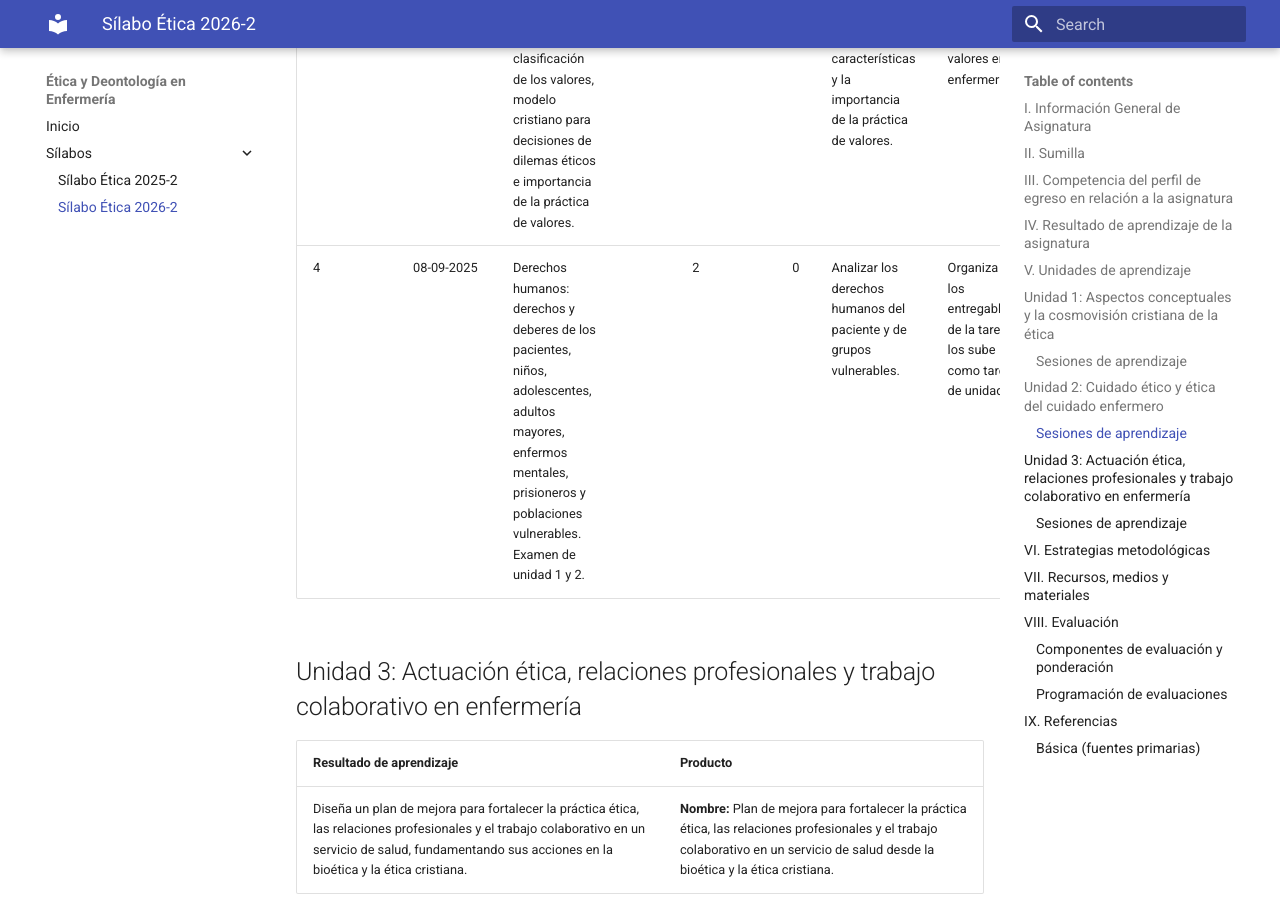
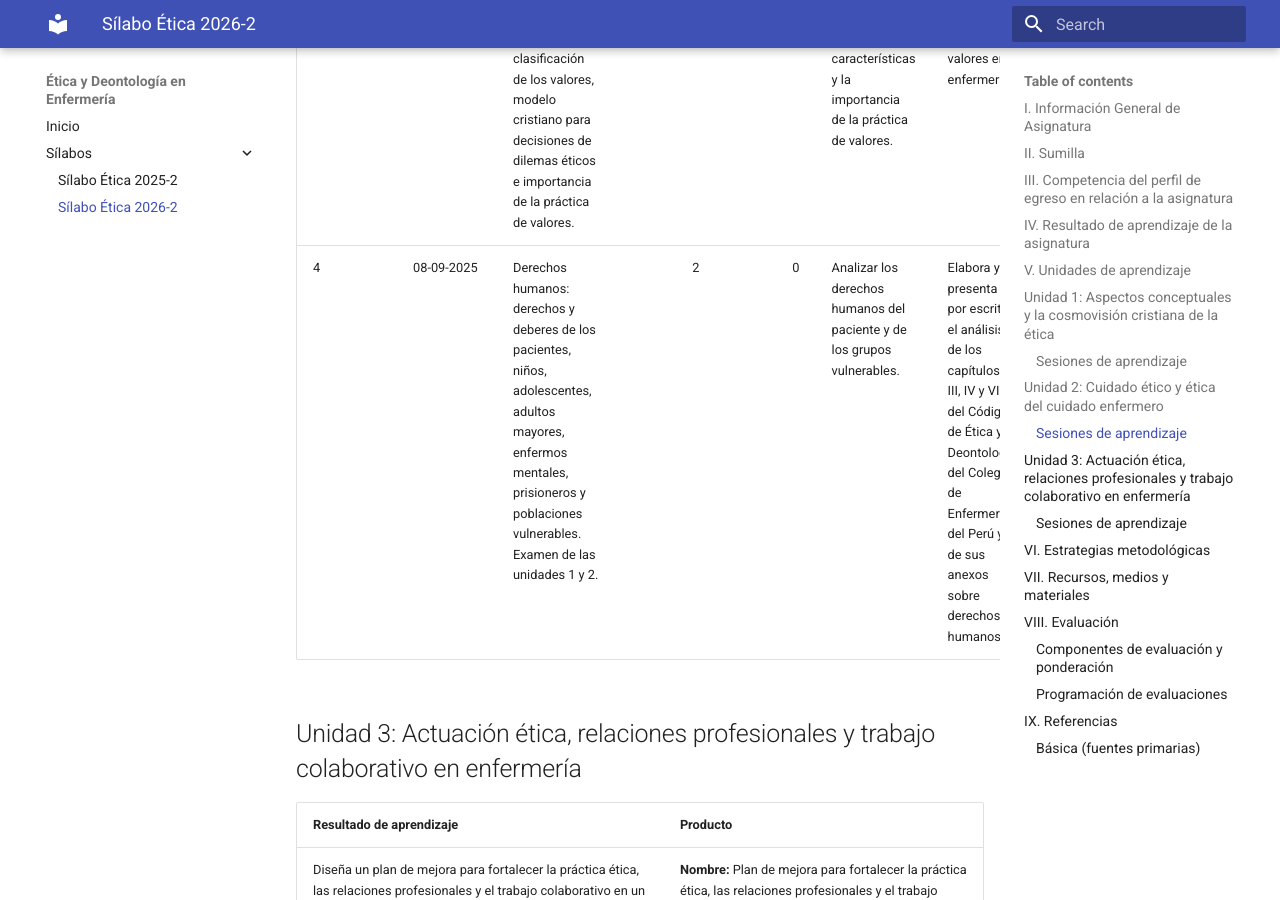
Before and after one commit to 262etica/262etica, an MkDocs documentation site: the page built from docs/silabo_etica_2026_2.md, in a window 1280 px wide and 900 px high, scrolled down 5088 px. Built offline with MkDocs 1.6.1 and Material for MkDocs 9.7.7, drawn with Linux system fonts in a browser that asks for light colours.

Commit message:
first commit

```diff
--- a/docs/silabo_etica_2026_2.md
+++ b/docs/silabo_etica_2026_2.md
@@ -73,7 +73,7 @@ Comprende: aspectos conceptuales y la cosmovisión cristiana de la ética; cuida
 | 1 | 18-08-2025 | Juramento de Florence Nightingale. Código de ética y deontología profesional del enfermero en el ámbito nacional e internacional. Normas legales que rigen el trabajo enfermero: Ley del Enfermero Peruano. | 2 | 0 | Analizar el Juramento de Florence Nightingale, el código de ética y deontología profesional del enfermero y las normas legales que rigen el trabajo enfermero. | Analiza el código de ética y deontología profesional del enfermero y las normas legales que rigen el trabajo enfermero a través de un foro. |
 | 2 | 25-08-2025 | Ética del cuidado humanizado: significado, origen, bases para una ética del cuidado, teoría de ética del cuidado de Carol Gilligan. Bioética: definición y alcance. Principios de enfermería: beneficencia, no maleficencia, justicia y autonomía. Análisis de casos en el campo de la salud de la violación de estos principios. | 2 | 0 | Analizar la bioética y los principios de enfermería: beneficencia, no maleficencia, justicia y autonomía. | Elabora un collage de los principios bioéticos por grupos. |
 | 3 | 01-09-2025 | Valores en enfermería: el valor y sus características, clasificación de los valores, modelo cristiano para decisiones de dilemas éticos e importancia de la práctica de valores. | 2 | 0 | Analizar los valores en enfermería, sus características y la importancia de la práctica de valores. | Desarrolla el taller “Role-Playing de valores en enfermería”. |
-| 4 | 08-09-2025 | Derechos humanos: derechos y deberes de los pacientes, niños, adolescentes, adultos mayores, enfermos mentales, prisioneros y poblaciones vulnerables. Examen de unidad 1 y 2. | 2 | 0 | Analizar los derechos humanos del paciente y de grupos vulnerables. | Organiza los entregables de la tarea y los sube como tarea de unidad. |
+| 4 | 08-09-2025 | Derechos humanos: derechos y deberes de los pacientes, niños, adolescentes, adultos mayores, enfermos mentales, prisioneros y poblaciones vulnerables. Examen de las unidades 1 y 2. | 2 | 0 | Analizar los derechos humanos del paciente y de los grupos vulnerables. | Elabora y presenta por escrito el análisis de los capítulos I, III, IV y VII del Código de Ética y Deontología del Colegio de Enfermeros del Perú y de sus anexos sobre derechos humanos. |
 
 ## Unidad 3: Actuación ética, relaciones profesionales y trabajo colaborativo en enfermería
 
```
